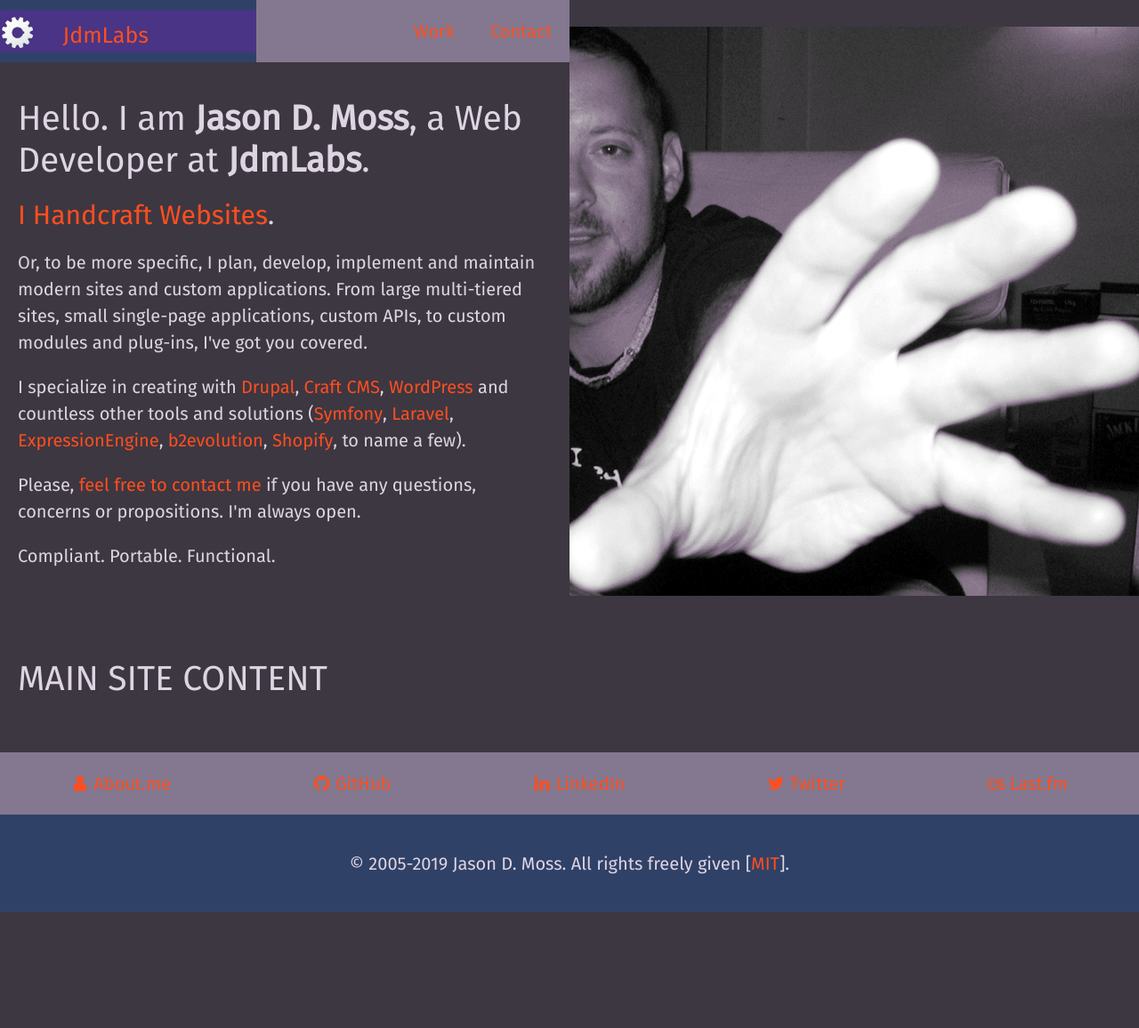
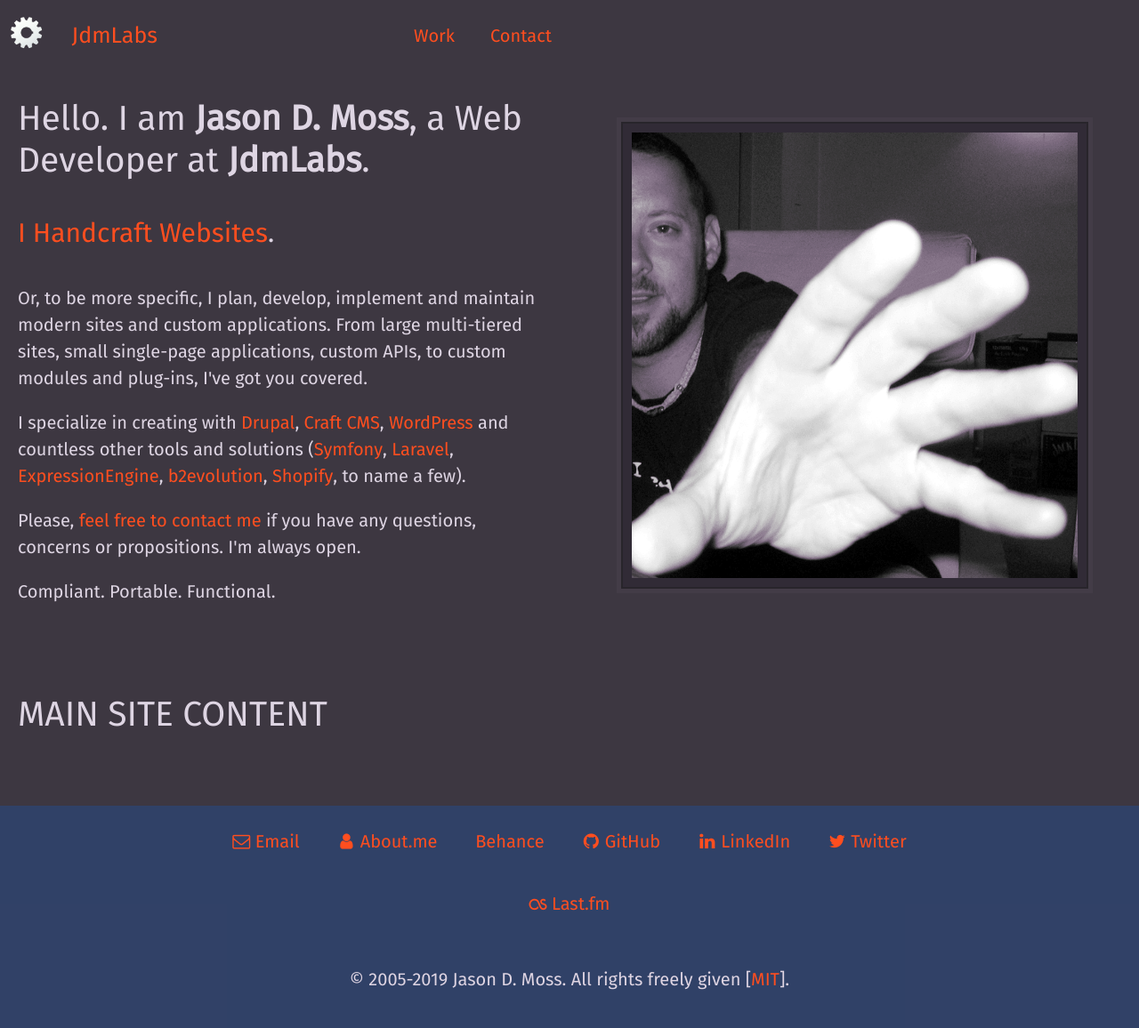
Before and after one commit to jasondmoss/jdmlabs-static, a PHP site: page / in a window 1280 px wide. Shown: the whole page at 89% size. Before the commit the page ends 1026 px from the top, so only its background shows below. Run offline with PHP 8.4, Linux system fonts and the light colour scheme.

Commit message:
Site building

```diff
--- a/assets/scss/_fonts.scss
+++ b/assets/scss/_fonts.scss
@@ -72,24 +72,12 @@
    -moz-osx-font-smoothing: grayscale;
 }
 
-.icon-aboutme::before {
-  content: "\e800";
-}
-
-.icon-twitter::before {
-  content: "\f099";
-}
-
-.icon-github::before {
-  content: "\f09b";
-}
-
-.icon-linkedin::before {
-  content: "\f0e1";
-}
-
-.icon-lastfm::before {
-  content: "\f202";
-}
+.icon-aboutme::before {  content: "\e800"; }
+.icon-behance::before {  content: "\f1b4"; }
+.icon-github::before {   content: "\f09b"; }
+.icon-lastfm::before {   content: "\f202"; }
+.icon-linkedin::before { content: "\f0e1"; }
+.icon-mail::before {     content: "\e801"; }
+.icon-twitter::before {  content: "\f099"; }
 
 /* <> */
--- a/assets/scss/base.scss
+++ b/assets/scss/base.scss
@@ -153,7 +153,7 @@ h1 {
 }
 
 h2, h3, h4 {
-  margin-bottom: 1rem;
+  margin-bottom: 2rem;
 }
 
 h3, h4 {
--- /dev/null
+++ b/assets/scss/content.scss
@@ -0,0 +1,77 @@
+@charset "UTF-8";
+
+/**
+ * Content
+ *
+ * @category   Stylesheet
+ * @package    JDMLABS
+ * @author     Jason D. Moss <jason@jdmlabs.com>
+ * @copyright  2005-2019 Jason D. Moss. All rights freely given.
+ * @link       https://www.jdmlabs.com/
+ */
+
+
+.site--primary-image {
+  display: flex;
+  align-self: end;
+  justify-content: center;
+  margin-top: 1rem;
+
+  img {
+    width: 100%;
+    max-width: 525px;
+    padding: 0.5rem;
+    border: 2px solid #28252b;
+    outline: 0.25rem solid #433c47;
+    background-color: #312b36;
+  }
+}
+
+.site--introduction,
+.site--content {
+  .h-entry {
+    &.main {
+      a {
+        &,
+        &:link,
+        &:visited {
+          padding: 2px;
+        }
+
+        &:active,
+        &:focus,
+        &:hover {
+          text-decoration: underline wavy #000;
+          background-color: $background--highlight;
+          color: #000;
+        }
+      }
+    }
+  }
+}
+
+// .site--introduction {
+
+// }
+
+// .site--content {
+// }
+
+
+
+
+/**
+ * Media Queries.
+ *
+ * --------------------------------------------------------------------------- *
+ */
+
+@media screen and (min-width: 880px) {
+  .site--primary-image {
+    margin-top: 3rem;
+    padding-right: 1rem;
+    padding-left: 1rem;
+  }
+}
+
+/* <> */
--- a/assets/scss/layout--content.scss
+++ b/assets/scss/layout--content.scss
@@ -15,25 +15,10 @@
 .site--content {
   padding: 2rem 1rem;
 
-  .h-entry {
-    &.main {
-      a {
-        &,
-        &:link,
-        &:visited {
-          padding: 2px;
-        }
-
-        &:active,
-        &:focus,
-        &:hover {
-          text-decoration: underline wavy #000;
-          background-color: $background--highlight;
-          color: #000;
-        }
-      }
-    }
-  }
+  // .h-entry {
+  //   &.main {
+  //   }
+  // }
 }
 
 // .site--introduction {
--- a/assets/scss/layout--header.scss
+++ b/assets/scss/layout--header.scss
@@ -15,12 +15,13 @@
   display: flex;
   flex-flow: row wrap;
   align-items: center;
-  background-color: $debug--blue;
 
   .nameplate {
     width: 10rem;
 
-    background-color: $debug--purple;
+    a {
+      padding: 0.55rem 0.5rem;
+    }
 
     .u-logo {
       max-width: 2rem;
@@ -56,11 +57,6 @@
       width: 55%;
     }
   }
-
-  @media screen and (min-width: 880px) {
-    // grid-template-columns: [col] 25% [col] 25% [col] 25% [col] 25%;
-    // grid-template-rows: [row] auto [row] auto [row];
-  }
 }
 
 /* <> */
--- a/assets/scss/navigation.scss
+++ b/assets/scss/navigation.scss
@@ -12,8 +12,6 @@
 
 
 .nav {
-  background-color: $debug--red;
-
   &--title {
     @extend .reader;
   }
@@ -22,8 +20,6 @@
   &--ego {
     display: flex;
     flex-flow: row wrap;
-    // margin-right: auto;
-    // margin-left: auto;
   }
 
   &--main {
@@ -32,11 +28,14 @@
 
   &--ego {
     justify-content: space-around;
+    max-width: 40rem;
+    margin-right: auto;
+    margin-left: auto;
   }
 
   a {
     display: inline-block;
-    padding: 1rem;
+    padding: 1.25rem 1rem 0.75rem;
   }
 }
 
--- a/assets/scss/styles.scss
+++ b/assets/scss/styles.scss
@@ -28,5 +28,6 @@
 @import "layout--footer";
 
 @import "navigation";
+@import "content";
 
 /* <> */
--- a/index.html
+++ b/index.html
@@ -70,7 +70,7 @@
 </header>
 
 <figure itemprop="primaryImageOfPage" itemscope itemtype="https://schema.org/ImageObject" class="site--primary-image" title=" Rugged good looks and boyish grin ">
-  <img itemprop="contentUrl" src="./assets/images/ui/mugshot_853.png" width="512" height="512" alt="Mugshot: Jason D. Moss">
+  <img itemprop="contentUrl" src="./assets/images/ui/mugshot_853.png" alt="Mugshot: Jason D. Moss">
   <meta itemprop="url" content="./assets/images/ui/mugshot_853.png">
   <meta itemprop="width" content="853">
   <meta itemprop="height" content="853">
@@ -79,13 +79,13 @@
 <section class="site--introduction">
   <header class="entry--header">
     <h2 itemprop="headline" class="entry--title">Hello. I am <strong>Jason D. Moss</strong>, a Web Developer at <strong>JdmLabs</strong>.</h2>
-    <h3><a itemprop="relatedLink" rel="external" href="https://www.behance.net/jasondmoss" title=" Jason D. Moss on Behance ">I handcraft websites</a>.</h3>
+    <h3><a itemprop="relatedLink" rel="external" href="#" title=" Jason D. Moss on Behance ">I handcraft websites</a>.</h3>
   </header>
 
   <div itemprop="mainEntityOfPage" class="entry--content">
     <p>Or, to be more specific, I plan, develop, implement and maintain modern sites and custom applications. From large multi-tiered sites, small single-page applications, custom APIs, to custom modules and plug-ins, I've got you covered.</p>
     <p>I specialize in creating with <a rel="external" href="https://www.drupal.org/" title="Drupal: Open Source CMS">Drupal</a>, <a rel="external" href="https://craftcms.com/" title="Craft is a CMS that&#39;s laser-focused on doing one thing really, really well: managing content.">Craft CMS</a>, <a rel="external" href="https://wordpress.org/" title="WordPress: Blog Tool, Publishing Platform, and CMS">WordPress</a> and countless other tools and solutions (<em><a rel="external" href="https://symfony.com/" title="Symfony: High Performance PHP Framework for Web Development">Symfony</a>, <a rel="external" href="https://laravel.com/" title="Laravel: The PHP framework for web artisans.">Laravel</a>, <a rel="external" href="https://expressionengine.com/" title="ExpressionEngine is a flexible, feature-rich content management platform">ExpressionEngine</a>, <a rel="external" href="https://b2evolution.net/" title="b2evolution CCMS: Content + Community Management System">b2evolution</a>, <a rel="external" href="https://www.shopify.com/" title="Ecommerce Software, Online Store Builder, Website Store Hosting Solution">Shopify</a>, to name a few</em>).</p>
-    <p>Please, <a class="u-email" href="mailto:work@jdmlabs.com" title=" Send me a note. Don't be shy. ">feel free to contact me</a> if you have any questions, concerns or propositions. I'm always open.</p>
+    <p>Please, <a class="u-email" href="#siteFooter" title=" Send me a note. Don't be shy. ">feel free to contact me</a> if you have any questions, concerns or propositions. I'm always open.</p>
     <p>Compliant. Portable. Functional.</p>
   </div>
 
@@ -113,7 +113,9 @@
   <nav itemscope itemtype="https://schema.org/Organization" id="social" class="nav nav--ego">
     <h4 class="nav--title">Social Links</h4>
     <link itemprop="url" href="https://www.jdmlabs.com">
+    <a itemprop="email" href="mailto:work@jdmlabs.com" title=" About.me profile "><i class="icon-mail" aria-hidden="true"></i> <span>Email</span></a>
     <a itemprop="sameAs" rel="author external me profile" href="https://about.me/jasondmoss" title=" About.me profile "><i class="icon-aboutme" aria-hidden="true"></i> <span>About.me</span></a>
+    <a itemprop="sameAs" rel="author external me profile" href="https://www.behance.net/jasondmoss" title=" Behance profile ">Behance</a>
     <a itemprop="sameAs" rel="author external me profile" href="https://github.com/jasondmoss" title=" GitHub profile "><i class="icon-github" aria-hidden="true"></i> <span>GitHub</span></a>
     <a itemprop="sameAs" rel="author external me profile" href="https://www.linkedin.com/in/jasondmoss" title=" LinkedIn profile "><i class="icon-linkedin" aria-hidden="true"></i> <span>LinkedIn</span></a>
     <a itemprop="sameAs" rel="author external me profile" href="https://twitter.com/jasondmoss" title=" Twitter profile "><i class="icon-twitter" aria-hidden="true"></i> <span>Twitter</span></a>
```
Also changed, not shown: assets/fonts/fontello/fontello.woff, assets/fonts/fontello/fontello.woff2, assets/min/styles.css, 3 other files.
